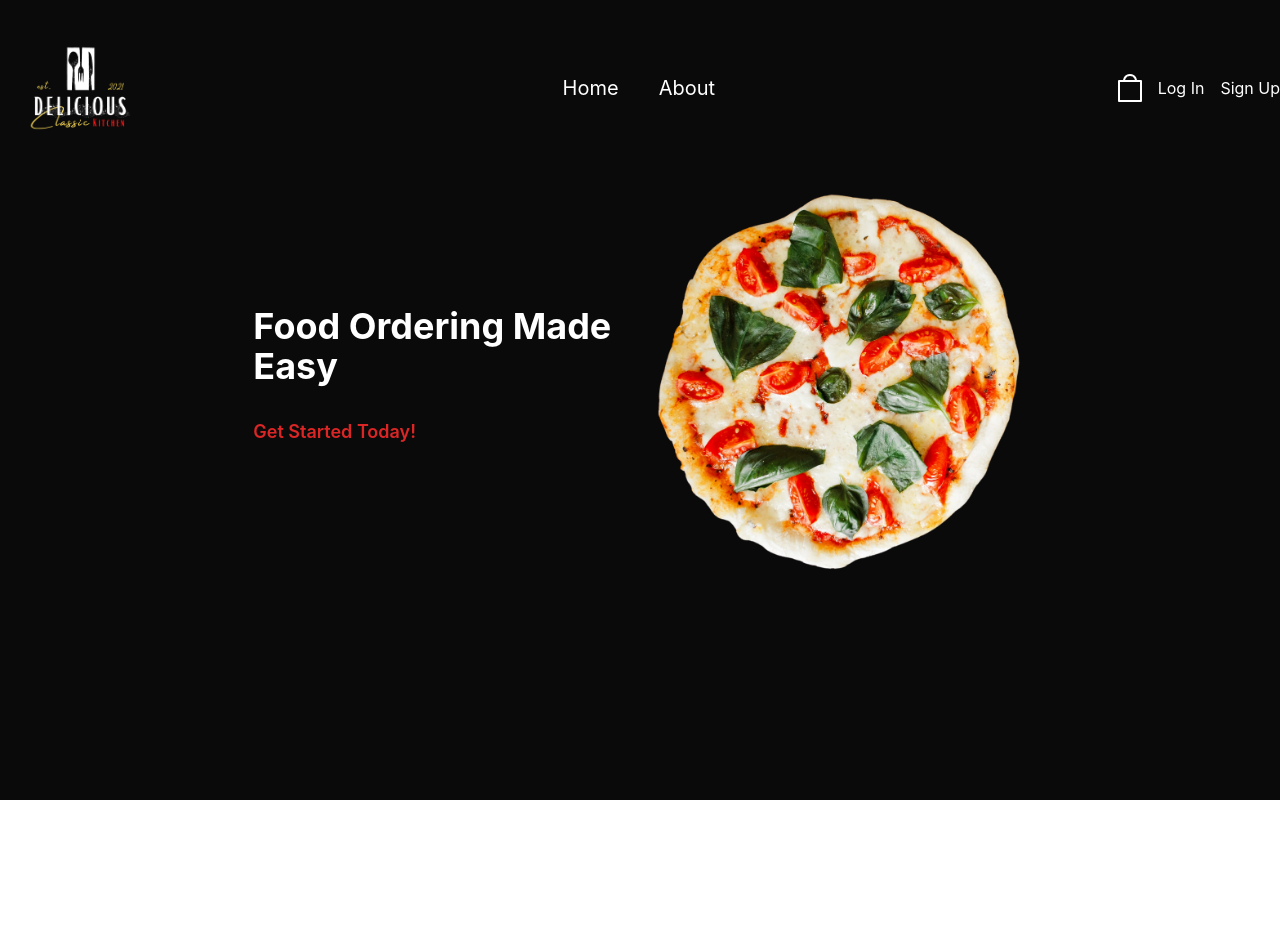
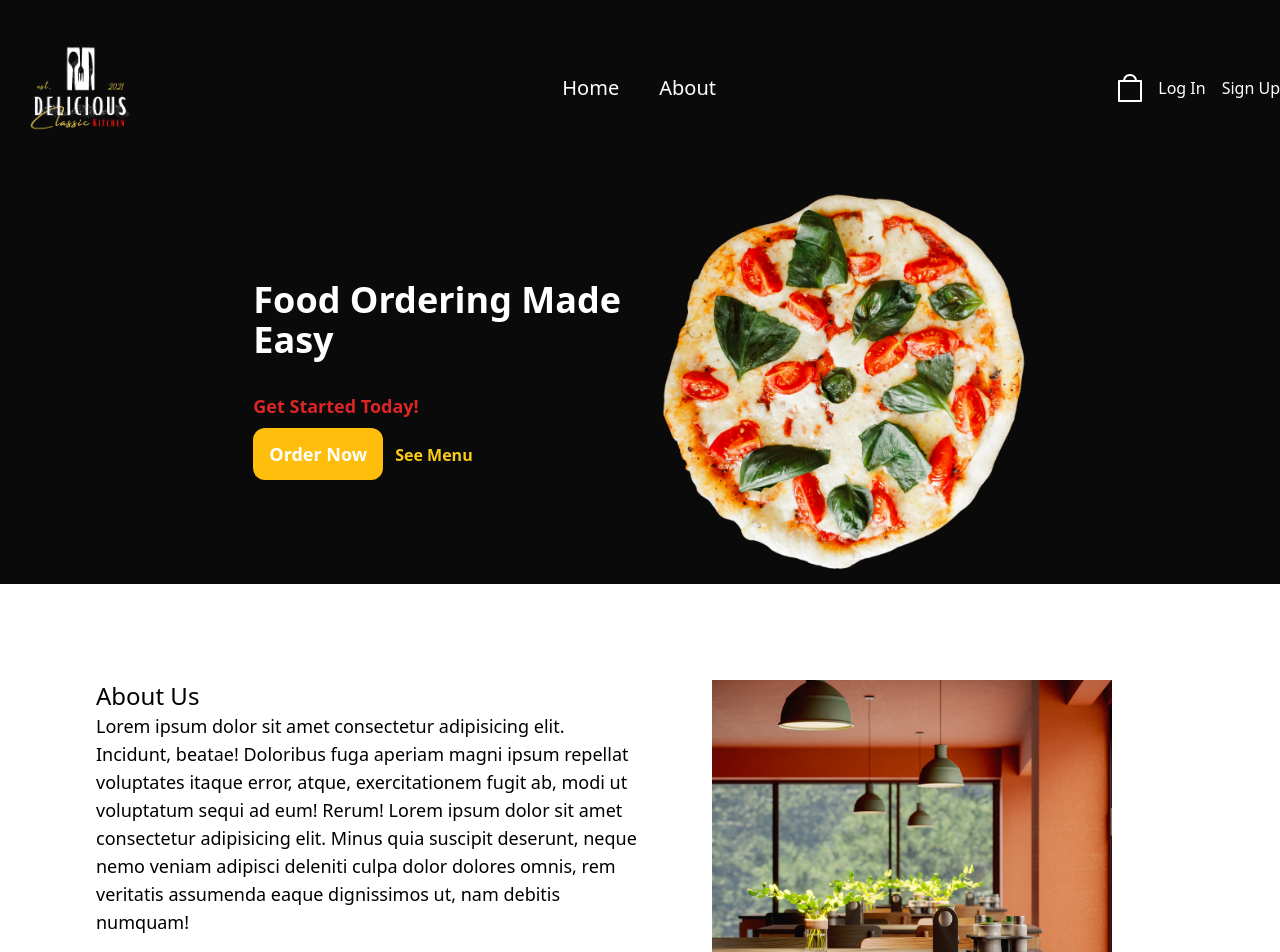
Before and after one commit to asssslay/food-ordering-app, a React (Create React App) app: page / in a window 1280 px wide. Shown: the top 952 px of the page. Before the commit the page ends 800 px from the top, so only its background shows below. Built offline with nearby package versions, Linux system fonts and the light colour scheme.

Commit message:
Complete about section

```diff
--- a/package.json
+++ b/package.json
@@ -6,6 +6,7 @@
     "@testing-library/jest-dom": "^5.17.0",
     "@testing-library/react": "^13.4.0",
     "@testing-library/user-event": "^13.5.0",
+    "clsx": "^2.1.1",
     "react": "^18.3.1",
     "react-dom": "^18.3.1",
     "react-router-dom": "^6.26.2",
--- /dev/null
+++ b/src/components/About.jsx
@@ -0,0 +1,29 @@
+import aboutImage from "../assets/images/about-image.png";
+
+export const About = () => {
+  return (
+    <div className="bg-white">
+      <div className="p-24 grid grid-cols-2">
+        <div className="">
+          <h2 className="text-2xl font-medium">About Us</h2>
+          <p className="text-lg">
+            Lorem ipsum dolor sit amet consectetur adipisicing elit. Incidunt,
+            beatae! Doloribus fuga aperiam magni ipsum repellat voluptates
+            itaque error, atque, exercitationem fugit ab, modi ut voluptatum
+            sequi ad eum! Rerum! Lorem ipsum dolor sit amet consectetur
+            adipisicing elit. Minus quia suscipit deserunt, neque nemo veniam
+            adipisci deleniti culpa dolor dolores omnis, rem veritatis assumenda
+            eaque dignissimos ut, nam debitis numquam!
+          </p>
+        </div>
+        <div className="flex items-center justify-center">
+          <img
+            src={aboutImage}
+            alt="about-image"
+            className="w-[400px] h-[400px] object-cover"
+          />
+        </div>
+      </div>
+    </div>
+  );
+};
--- a/src/components/Banner.jsx
+++ b/src/components/Banner.jsx
@@ -1,3 +1,5 @@
+import Button from "./elements/Button";
+
 export const Banner = () => {
   return (
     <div className="banner w-full md:w-2/3 px-7 mx-auto relative flex items-center justify-between">
@@ -8,8 +10,17 @@
         <p className="font-semibold text-lg text-red-600 py-2">
           Get Started Today!
         </p>
+        <div className="btn-container">
+          <Button>Order Now</Button>
+          <a
+            href="/menu"
+            className="text-yellow-400 hover:text-yellow-500 font-bold text-decoration-line px-3"
+          >
+            See Menu
+          </a>
+        </div>
       </div>
-      <div className="banner-image w-full md:w-1/2 p-3">
+      <div className="banner-image w-full md:w-1/2 p-3 flex justify-end">
         <img
           src={require("../assets/images/pizza_banner.png")}
           alt="banner"
--- /dev/null
+++ b/src/components/elements/Button.jsx
@@ -0,0 +1,43 @@
+import clsx from "clsx";
+
+function getClassName({ className }) {
+  return clsx(
+    "text-white text-lg font-bold rounded-xl transition duration-300 cursor-pointer focus:outline-none focus:ring-2 focus:ring-opacity-50",
+    className
+  );
+}
+
+const sizes = {
+  small: "px-4 py-3",
+  medium: "px-6 py-4",
+  large: "w-full px-4 py-3",
+};
+
+const variants = {
+  primary: "bg-marigold focus:ring-marigold",
+  secondary: "bg-tomato focus:ring-tomato",
+  dark: "bg-black focus:ring-white",
+};
+
+const Button = ({
+  children,
+  className,
+  size = "small",
+  variant = "primary",
+  ...rest
+}) => {
+  return (
+    <button
+      className={clsx(
+        sizes[size],
+        variants[variant],
+        getClassName({ className })
+      )}
+      {...rest}
+    >
+      {children}
+    </button>
+  );
+};
+
+export default Button;
--- a/src/index.css
+++ b/src/index.css
@@ -2,15 +2,30 @@
 @tailwind components;
 @tailwind utilities;
 
-body {
-  margin: 0;
-  font-family: -apple-system, BlinkMacSystemFont, "Segoe UI", "Roboto", "Oxygen",
-    "Ubuntu", "Cantarell", "Fira Sans", "Droid Sans", "Helvetica Neue",
-    sans-serif;
-  -webkit-font-smoothing: antialiased;
-  -moz-osx-font-smoothing: grayscale;
-  box-sizing: border-box;
-  padding: 0;
+@layer base {
+  @font-face {
+    font-family: "ClashDisplay-Regular";
+    src: url("./assets/fonts/ClashDisplay-Regular.woff2") .format("woff2");
+    font-weight: 400;
+    font-display: swap;
+    font-style: normal;
+  }
+
+  @font-face {
+    font-family: "ClashDisplay-Medium";
+    src: url("./assets/fonts/ClashDisplay-Medium.woff2") .format("woff2");
+    font-weight: 500;
+    font-display: swap;
+    font-style: normal;
+  }
+
+  @font-face {
+    font-family: "ClashDisplay-Bold";
+    src: url("./assets/fonts/ClashDisplay-Bold.woff2") .format("woff2");
+    font-weight: 700;
+    font-display: swap;
+    font-style: normal;
+  }
 }
 
 code {
--- a/src/pages/Home/index.jsx
+++ b/src/pages/Home/index.jsx
@@ -1,7 +1,13 @@
 import { Banner } from "../../components/Banner";
+import { About } from "../../components/About";
 
 const Home = () => {
-  return <Banner />;
+  return (
+    <>
+      <Banner />
+      <About />
+    </>
+  );
 };
 
 export default Home;
--- a/tailwind.config.js
+++ b/tailwind.config.js
@@ -1,8 +1,15 @@
 /** @type {import('tailwindcss').Config} */
+const defaultTheme = require("tailwindcss/defaultTheme");
+
 module.exports = {
   content: ["./src/**/*.{js,jsx,ts,tsx}"],
   theme: {
-    extend: {},
+    extend: {
+      fontFamily: {
+        sans: ["ClashDisplay-Regular", ...defaultTheme.fontFamily.sans],
+      },
+      colors: { tomato: "#E50914", marigold: "#ffbe0b" },
+    },
   },
   plugins: [],
 };
```
Also changed, not shown: 1 other file (tests, documents, lock files or other folders).
